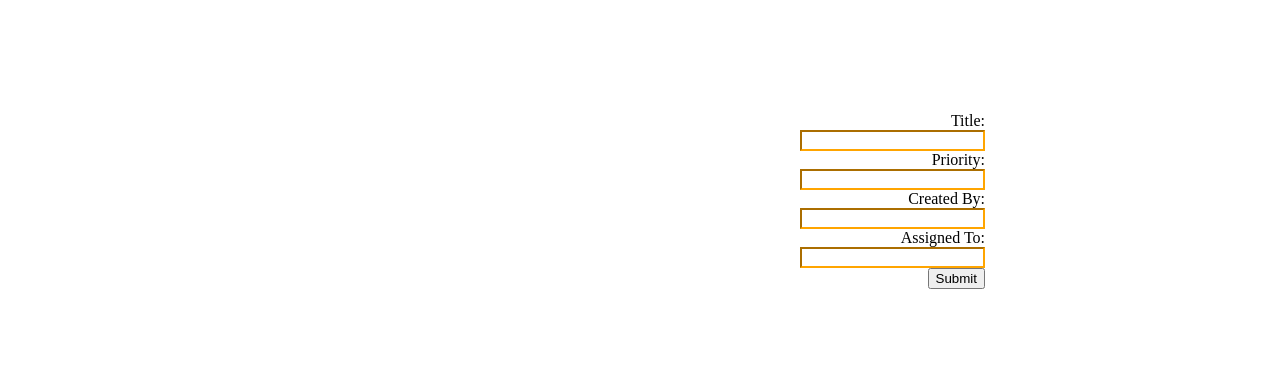
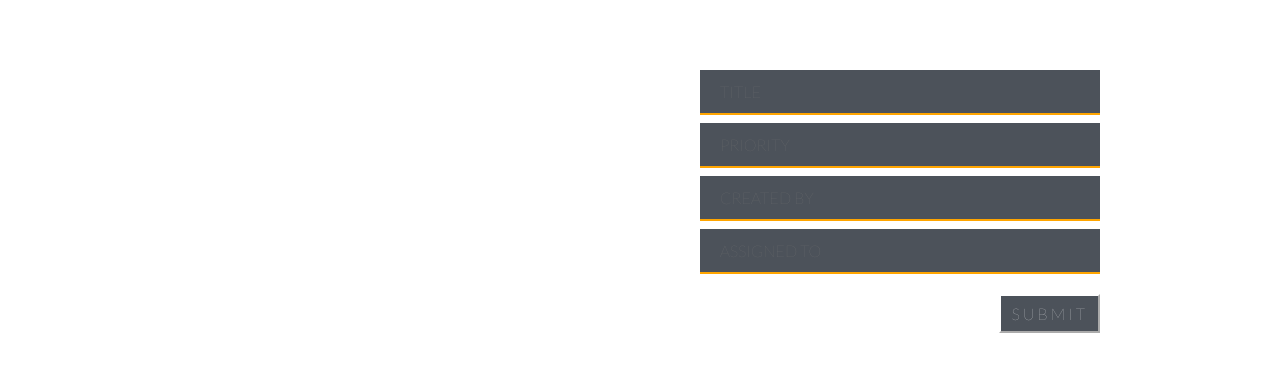
Before and after one commit to tylernchls/React-Kanban, a React app: page / in a window 1280 px wide. Both pictures are taken after a click on the button "+ NEW TASK". Shown: the part 188-560 px from the top of the page. Built offline with nearby package versions, Linux system fonts and the light colour scheme; no server answers.

Commit message:
new Card form regiters in db

```diff
--- a/components/NewCardForm.js
+++ b/components/NewCardForm.js
@@ -10,29 +10,38 @@ class NewCardForm extends React.Component {
 
   handleChange(event) {
     this.setState({value: event.target.value});
+    event.preventDefault();
+
   }
 
   handleSubmit(event) {
-    alert('A name was submitted: ' + this.state.value);
     event.preventDefault();
+    let title = document.getElementById('title').value;
+    let priority = document.getElementById('priority').value;
+    let created_by = document.getElementById('created_by').value;
+    let assigned_to = document.getElementById('assigned_to').value;
+    const newCard = {
+      title,
+      priority,
+      created_by,
+      assigned_to
+    }
+    console.log('newCard: ', newCard);
+    const oReq = new XMLHttpRequest();
+    oReq.open("POST", "/api/cards/");
+    oReq.setRequestHeader("Content-Type", "application/json");
+    oReq.send(JSON.stringify(newCard));
   }
 
   render() {
     return (
       <div className={styles.NewCardForm}>
         <form className={styles.form} onSubmit={this.handleSubmit}>
-          <label>
-            Title:
-            <input type="text" onChange={this.handleChange} />
-            Priority:
-            <input type="text" onChange={this.handleChange} />
-            Created By:
-            <input type="text" onChange={this.handleChange} />
-            Assigned To:
-            <input type="text" onChange={this.handleChange} />
-
-          </label>
-          <input type="submit" value="Submit" />
+            <input type="text" id="title" name="title"  onChange={this.handleChange} placeholder="TITLE" />
+            <input type="text" id="priority" name="priority" onChange={this.handleChange} placeholder="PRIORITY" />
+            <input type="text" id="created_by" name="created_by" onChange={this.handleChange} placeholder="CREATED BY" />
+            <input type="text" id="assigned_to" name="assigned_to" onChange={this.handleChange} placeholder="ASSIGNED TO" />
+          <input type="submit" value="SUBMIT" />
         </form>
       </div>
     );
--- a/components/NewCardForm.scss
+++ b/components/NewCardForm.scss
@@ -1,14 +1,41 @@
 .NewCardForm {
   position: absolute;
-  left: 800px;
-  top: 300px;
+  left: 700px;
+  top: 250px;
+
 }
 
-.form {
-  box-size: border-box;
-}
 
-input[type=text], select {
-  display: block;
-  border-color: orange;
-}
+  input[type=text], select {
+    background-color: rgb(76,82,90);
+    font-family: 'Lato', sans-serif;
+    font-size: 16px;
+    color: white;
+    width: 360px;
+    padding: 12px 20px;
+    margin: 8px 0;
+    display: block;
+    border: none;
+    border-bottom: 2px solid orange;
+    outline-color: red;
+  }
+
+  input[type=submit], select{
+    letter-spacing: 3px;
+    margin-top: 12px;
+    margin-left: 20px;
+    background-color: rgb(76,82,90);
+    color: white;
+    font-size: 16px;
+    font-weight: 100;
+    padding: 8px 10px 8px 10px;
+    text-decoration: none;
+    border-color: white;
+    font-family: 'Lato', sans-serif;
+
+  }
+
+  input[type=submit]:hover {
+    background-color: rgb(117,114,115);
+
+  }
--- a/models/card.js
+++ b/models/card.js
@@ -3,7 +3,10 @@ module.exports = function(sequelize, DataTypes) {
   var Card = sequelize.define('Card', {
     title: DataTypes.STRING,
     priority: DataTypes.STRING,
-    status: DataTypes.STRING,
+    status: {
+      type: DataTypes.STRING,
+      defaultValue: "in progress",
+    },
     created_by: DataTypes.STRING,
     assigned_to: DataTypes.STRING
   }, {
--- a/routes/card.js
+++ b/routes/card.js
@@ -17,10 +17,10 @@ router.route('/')
       })
   })
   .post((req,res) => {
+    console.log('req.body: ', req.body);
     Card.create({
       title: req.body.title,
       priority: req.body.priority,
-      status: req.body.status,
       created_by: req.body.created_by,
       assigned_to: req.body.assigned_to
     })
--- a/server.js
+++ b/server.js
@@ -14,6 +14,8 @@ const webpackHotMiddleware = require('webpack-hot-middleware');
 const config = require('./webpack.config.js');
 
 app.use(bodyParser.urlencoded({extended:true}))
+app.use(bodyParser.json({extended:true}))
+
 
 
 app.use(methodOverride(function (req, res) {
```
